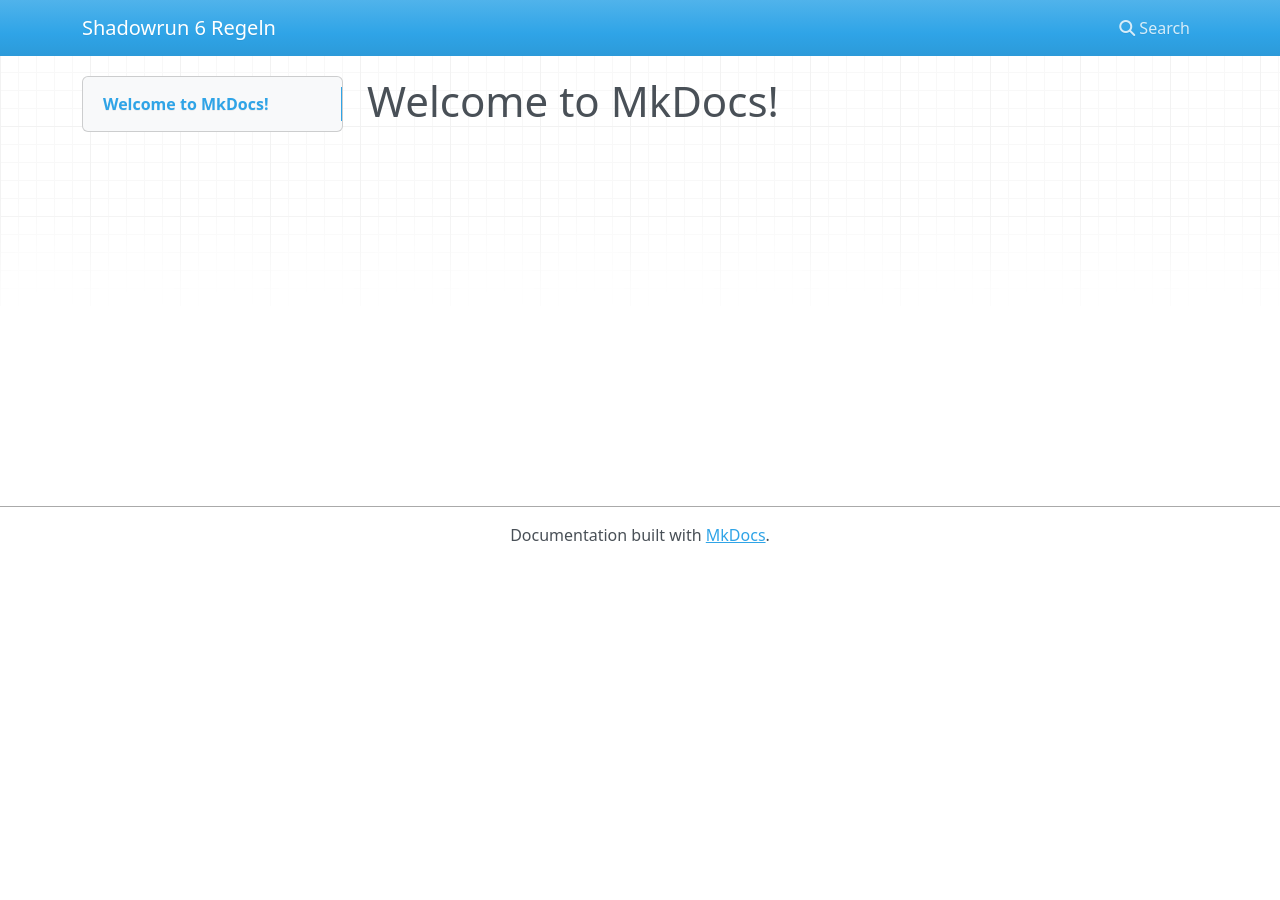
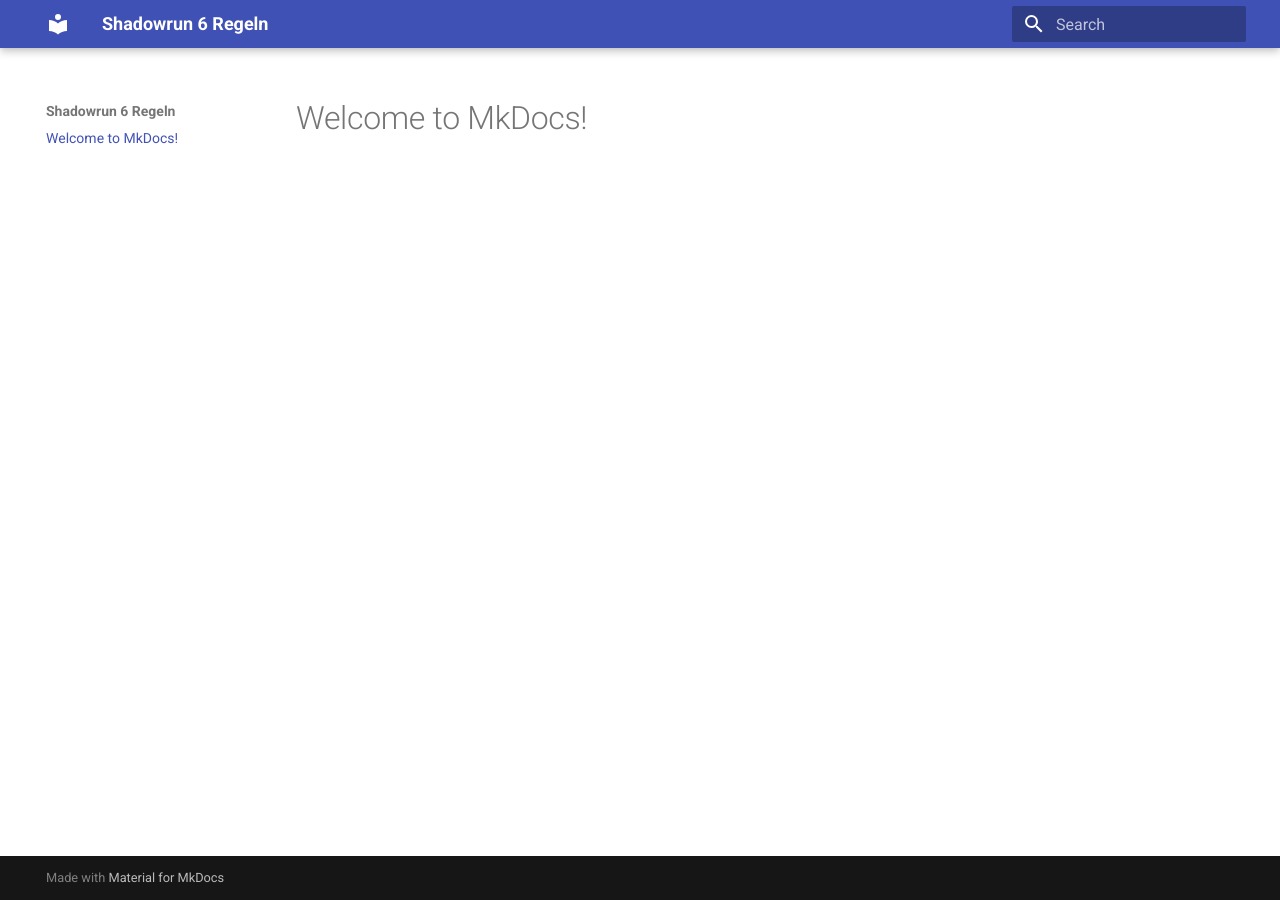
Before and after one commit to mvach/shadowrun6, an MkDocs documentation site: the page built from docs/index.md, in a window 1280 px wide. Built offline with MkDocs 1.6.1 and Material for MkDocs 9.7.7, drawn with Linux system fonts in a browser that asks for light colours; nearby versions of some CDN libraries.

Commit message:
Use mkdocs material

```diff
--- a/mkdocs.yml
+++ b/mkdocs.yml
@@ -1,2 +1,3 @@
 site_name: Shadowrun 6 Regeln
-theme: mkdocs
+theme:
+  name: material
```
